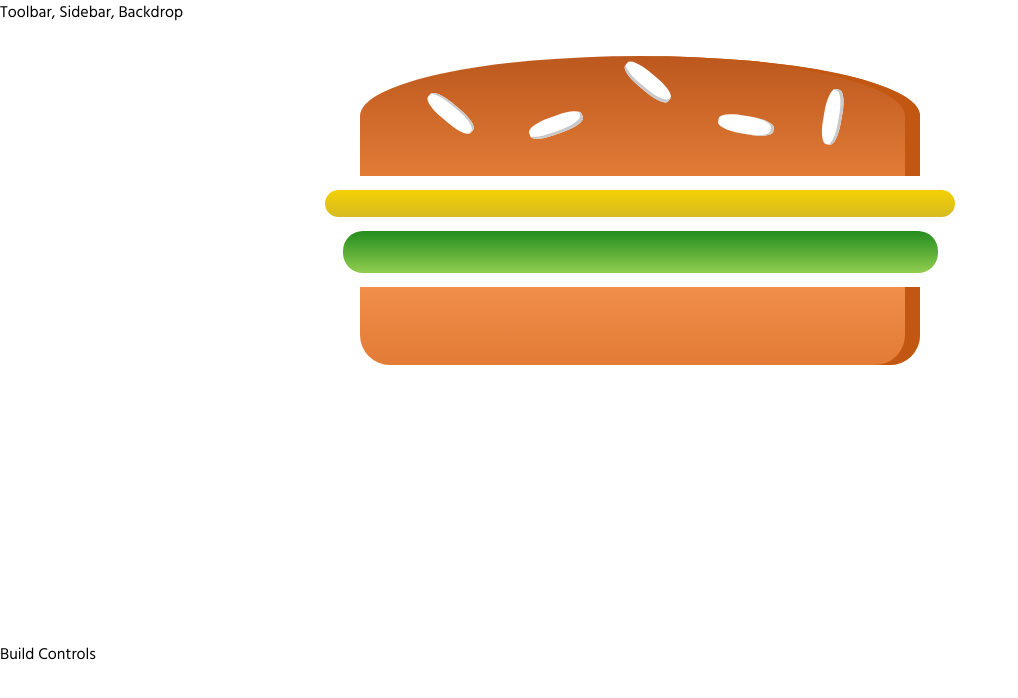
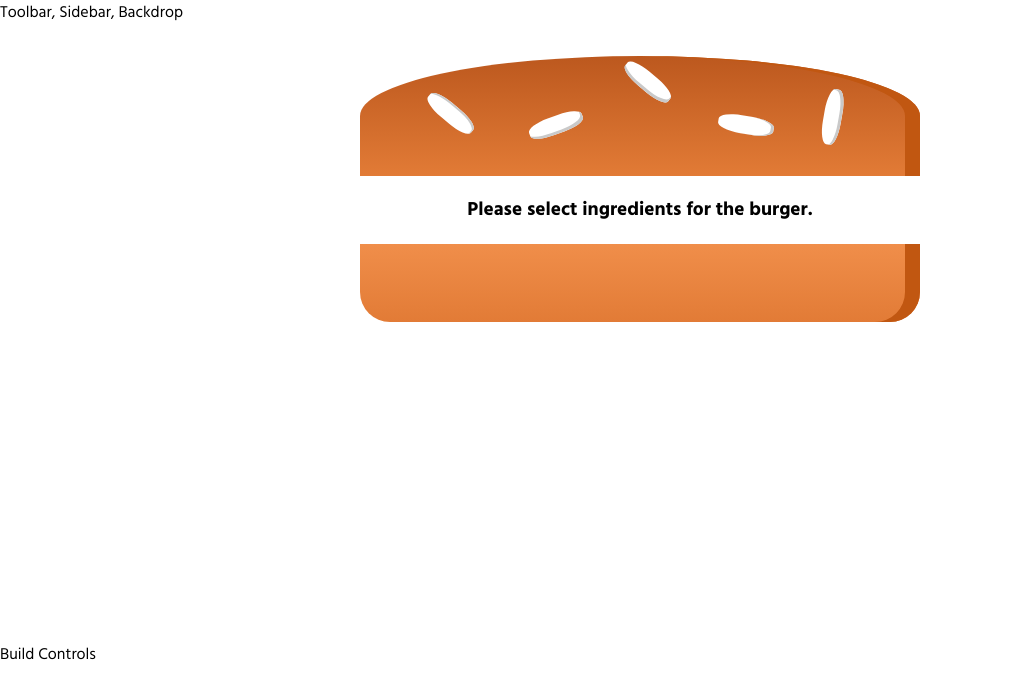
Before and after one commit to monishkumar7/burger-builder, a React app: page / in a window 1280 px wide. Shown: the top 698 px of the page, without its empty margins (0-1018 px from the left). Built offline with nearby package versions, Linux system fonts and the light colour scheme.

Commit message:
make burger dynamic

```diff
--- a/src/components/Burger/Burger.js
+++ b/src/components/Burger/Burger.js
@@ -4,11 +4,21 @@
 import BurgerIngredient from './BurgerIngredient/BurgerIngredient';
 
 const burger = (props) => {
+    let transformedIngredients = Object.keys(props.ingredients)
+        .map( igKey => {
+            return [...Array(props.ingredients[igKey])].map((_,i) => {
+                return <BurgerIngredient type={igKey} key={igKey+i} />
+            })
+        }).reduce((arr, el) => {
+            return arr.concat(el);
+        }, []);
+        if (transformedIngredients.length === 0) {
+            transformedIngredients = <p>Please select ingredients for the burger.</p>
+        }
     return (
         <div className={classes.Burger}>
             <BurgerIngredient type="bread-top" />
-            <BurgerIngredient type="cheese" />
-            <BurgerIngredient type="salad" />
+            {transformedIngredients}
             <BurgerIngredient type="bread-bottom" />
         </div>
     );
--- a/src/containers/BurgerBuilder/BurgerBuilder.js
+++ b/src/containers/BurgerBuilder/BurgerBuilder.js
@@ -4,10 +4,22 @@
 import Burger from '../../components/Burger/Burger';
 
 class BurgerBuilder extends Component {
+    // constructor(props) {
+    //     super(props);
+    //     this.state = {...}
+    // }
+    state = {
+        ingredients: {
+            salad: 0,
+            bacon: 0,
+            cheese: 0,
+            meat: 0
+        }
+    }
     render() {
         return (
             <Aux>
-                <Burger />
+                <Burger ingredients={this.state.ingredients}/>
                 <div>Build Controls</div>
             </Aux>
         );
```
